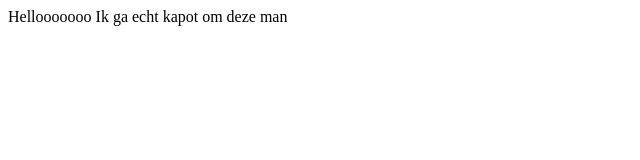
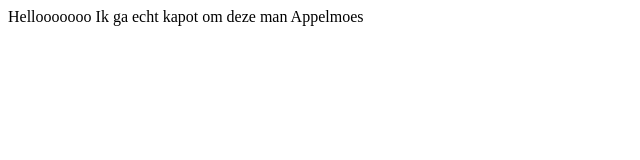
Before and after one commit to MilanDoodeman/gittutorial, a plain HTML site: page index.html in a window 1280 px wide. Shown: the whole page, without its empty margins (0-640 px from the left). Drawn offline with Linux system fonts and the light colour scheme.

Commit message:
nog een nieuwe regel

```diff
--- a/index.html
+++ b/index.html
@@ -5,5 +5,6 @@
     <body>
         Hellooooooo
         Ik ga echt kapot om deze man
+        Appelmoes
     </body>
 </html>
```
